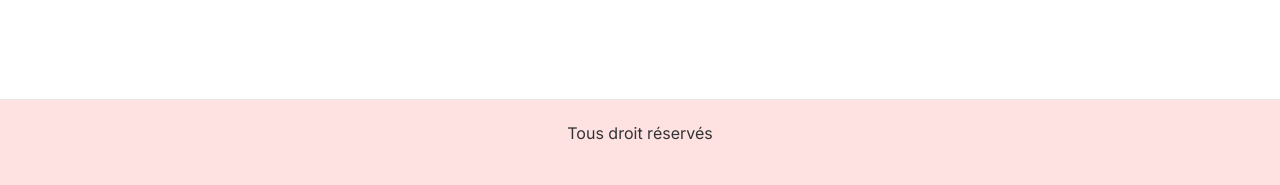
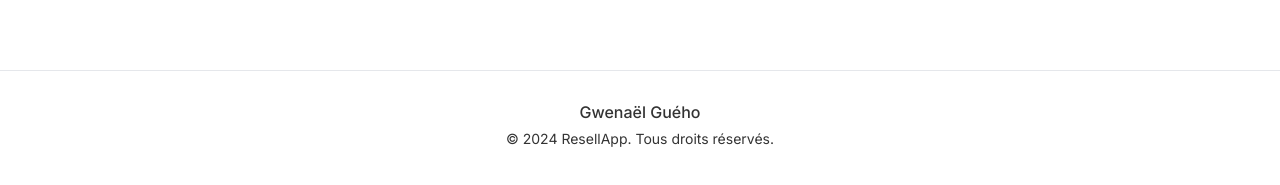
Before and after one commit to gwenael9/my-resell-app, a Vue app in the folder frontend/: page / in a window 1280 px wide. Shown: the part 605-790 px from the top of the page. Built offline with nearby package versions, Linux system fonts and the light colour scheme; no server answers.

Commit message:
footer ok

```diff
--- a/frontend/src/components/Buttons/ButtonProfile.vue
+++ b/frontend/src/components/Buttons/ButtonProfile.vue
@@ -4,13 +4,28 @@
     <template #overlay>
       <a-menu>
         <a-menu-item key="0">
-          <router-link to="/compte">Mon compte</router-link>
+          <router-link :to="{ name: 'compte' }">
+            <div class="flex items-center gap-2">
+              <User :size="14" />
+              <span>Compte</span>
+            </div>
+          </router-link>
         </a-menu-item>
         <a-menu-item key="1">
-          <router-link :to="{ name: 'factures' }">Mes factures</router-link>
+          <router-link :to="{ name: 'factures' }">
+            <div class="flex items-center gap-2">
+              <StickyNote :size="14" />
+              <span>Factures</span>
+            </div>
+          </router-link>
         </a-menu-item>
         <a-menu-item key="2">
-          <router-link :to="{ name: 'parametres' }">Paramètres</router-link>
+          <router-link :to="{ name: 'parametres' }">
+            <div class="flex items-center gap-2">
+              <Settings :size="14" />
+              <span>Paramètres</span>
+            </div>
+          </router-link>
         </a-menu-item>
         <a-menu-divider />
         <a-button key="3" type="text" danger @click="userStore.logoutUser">
@@ -23,7 +38,7 @@
 
 <script lang="ts" setup>
 import { useUserStore } from "@/stores/userStores";
-import { User } from "lucide-vue-next";
 import ButtonNav from "./ButtonNav.vue";
+import { Settings, StickyNote, User } from "lucide-vue-next";
 const userStore = useUserStore();
 </script>
--- a/frontend/src/components/Layout/monFooter.vue
+++ b/frontend/src/components/Layout/monFooter.vue
@@ -1,5 +1,6 @@
 <template>
-  <div class="border-t py-6 px-8 h-24 bg-red-100 w-full">
-    <p class="text-center">Tous droit réservés</p>
+  <div class="flex flex-col mt-4 justify-center items-center py-8 border-t">
+    <h2>Gwenaël Guého</h2>
+    <p class="text-sm">&copy; 2024 ResellApp. Tous droits réservés.</p>
   </div>
 </template>
```
